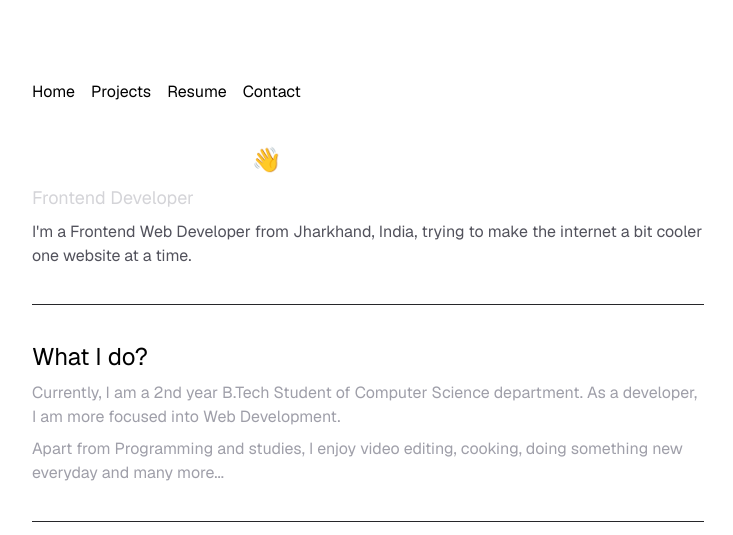
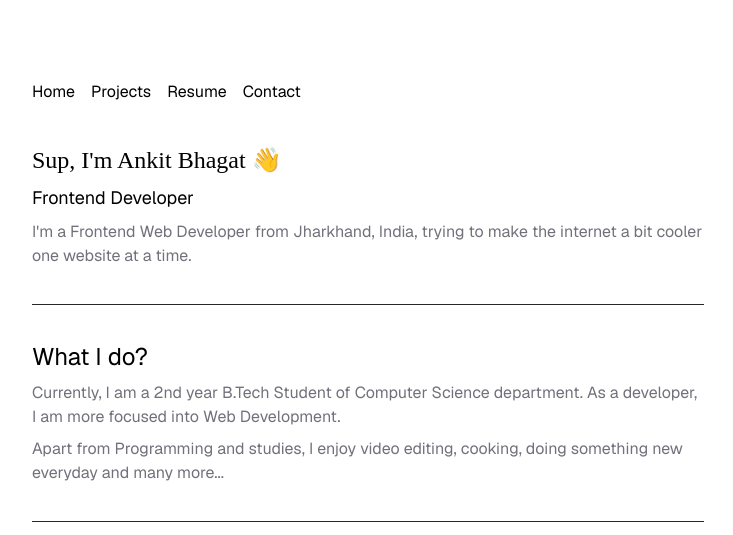
Before and after one commit to ankitsensei/ankitbhagat-portfolio, a React (Vite) app: page / in a window 1280 px wide. Shown: the top 535 px of the page, without its empty margins (272-1005 px from the left). Built offline with nearby package versions, Linux system fonts and the light colour scheme; a web font is replaced by a local one.

Commit message:
Bug: light mode text issues

```diff
--- a/src/components/Intro.tsx
+++ b/src/components/Intro.tsx
@@ -10,15 +10,15 @@ const Intro: React.FC = () => {
       transition={{ duration: 0.8, ease: "easeOut" }}>
       <div className='flex flex-col gap-7'>
         <div className="flex flex-col gap-2">
-          <p className='text-2xl font-roman text-white'>Sup, I'm Ankit Bhagat 👋</p>
-          <p className=' text-lg text-zinc-300'>Frontend Developer</p>
-          <p className="text-zinc-600 dark:text-zinc-400">I'm a Frontend Web Developer from Jharkhand, India, trying to make the internet a bit cooler one website at a time.</p>
+          <p className='text-2xl font-roman '>Sup, I'm Ankit Bhagat 👋</p>
+          <p className=' text-lg dark:text-zinc-300 text-black'>Frontend Developer</p>
+          <p className="text-zinc-500 dark:text-zinc-400">I'm a Frontend Web Developer from Jharkhand, India, trying to make the internet a bit cooler one website at a time.</p>
         </div>
         <hr className='text-zinc-800 my-2' />
         <div className="flex flex-col gap-2">
           <h1 className="text-2xl">What I do?</h1>
-          <p className="text-zinc-400 text-md">Currently, I am a 2nd year B.Tech Student of Computer Science department. As a developer, I am more focused into Web Development.</p>
-          <p className="text-zinc-400 text-md">Apart from Programming and studies, I enjoy video editing, cooking, doing something new everyday and many more...</p>
+          <p className="dark:text-zinc-400 text-zinc-500 text-md">Currently, I am a 2nd year B.Tech Student of Computer Science department. As a developer, I am more focused into Web Development.</p>
+          <p className="dark:text-zinc-400 text-zinc-500 text-md">Apart from Programming and studies, I enjoy video editing, cooking, doing something new everyday and many more...</p>
         </div>
         <hr className='text-zinc-800 my-2' />
         <div>
--- a/src/components/ProjectsComp.tsx
+++ b/src/components/ProjectsComp.tsx
@@ -29,7 +29,7 @@ const ProjectsComp = ({ image, heading, description, onImageClick, techStack, gi
                 techStack?.map((element, index) => (
                   <li
                     key={index}
-                    className='list-none px-2 py-1 border-1 border-zinc-700 text-zinc-300 rounded-xl text-sm font-light'
+                    className='list-none px-2 py-1 border-1 border-zinc-900 dark:border-zinc-700 dark:text-zinc-300 text-zinc-600 rounded-xl text-sm font-light'
                   >{element}</li>
                 ))
               }
```
